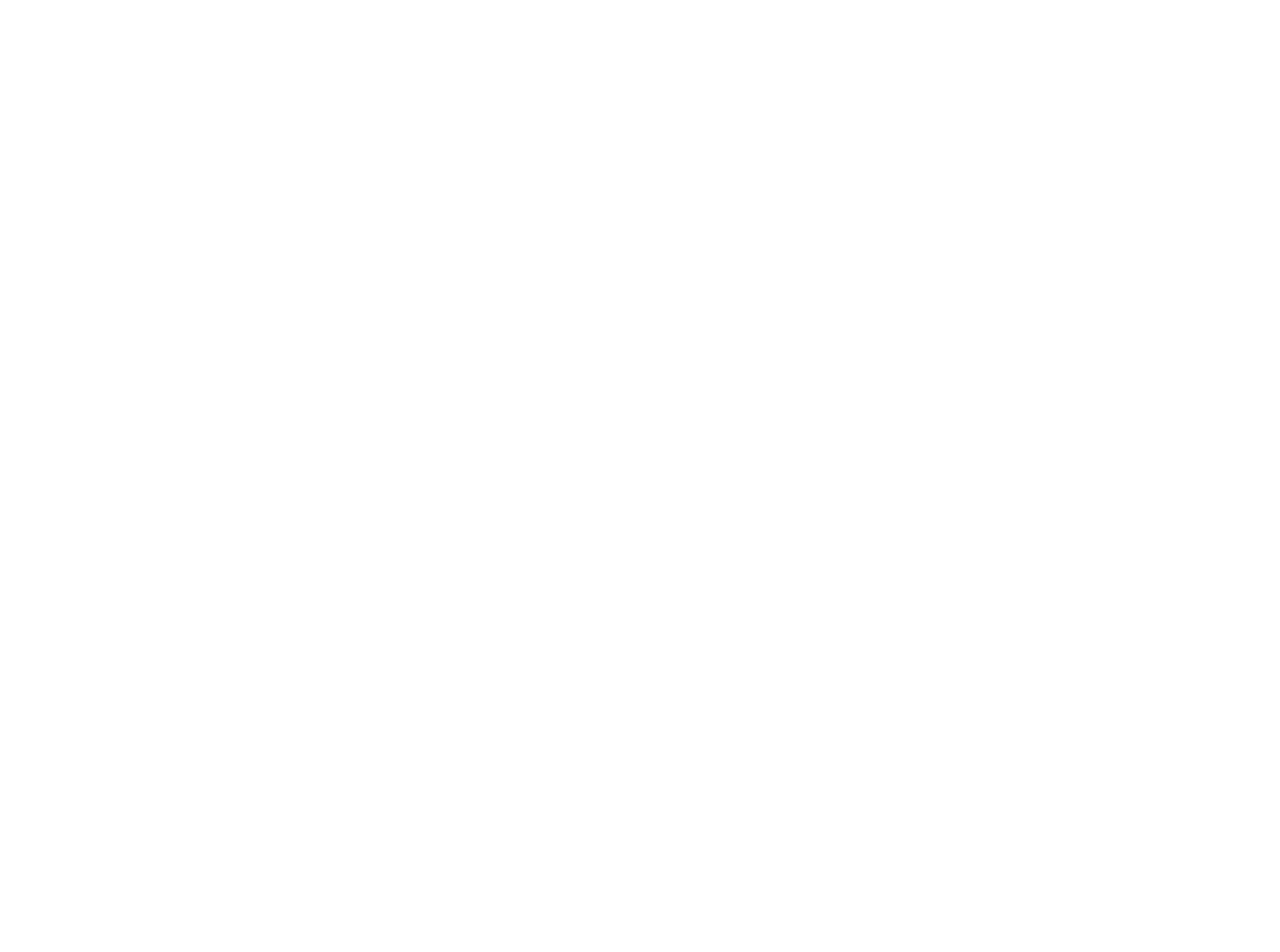
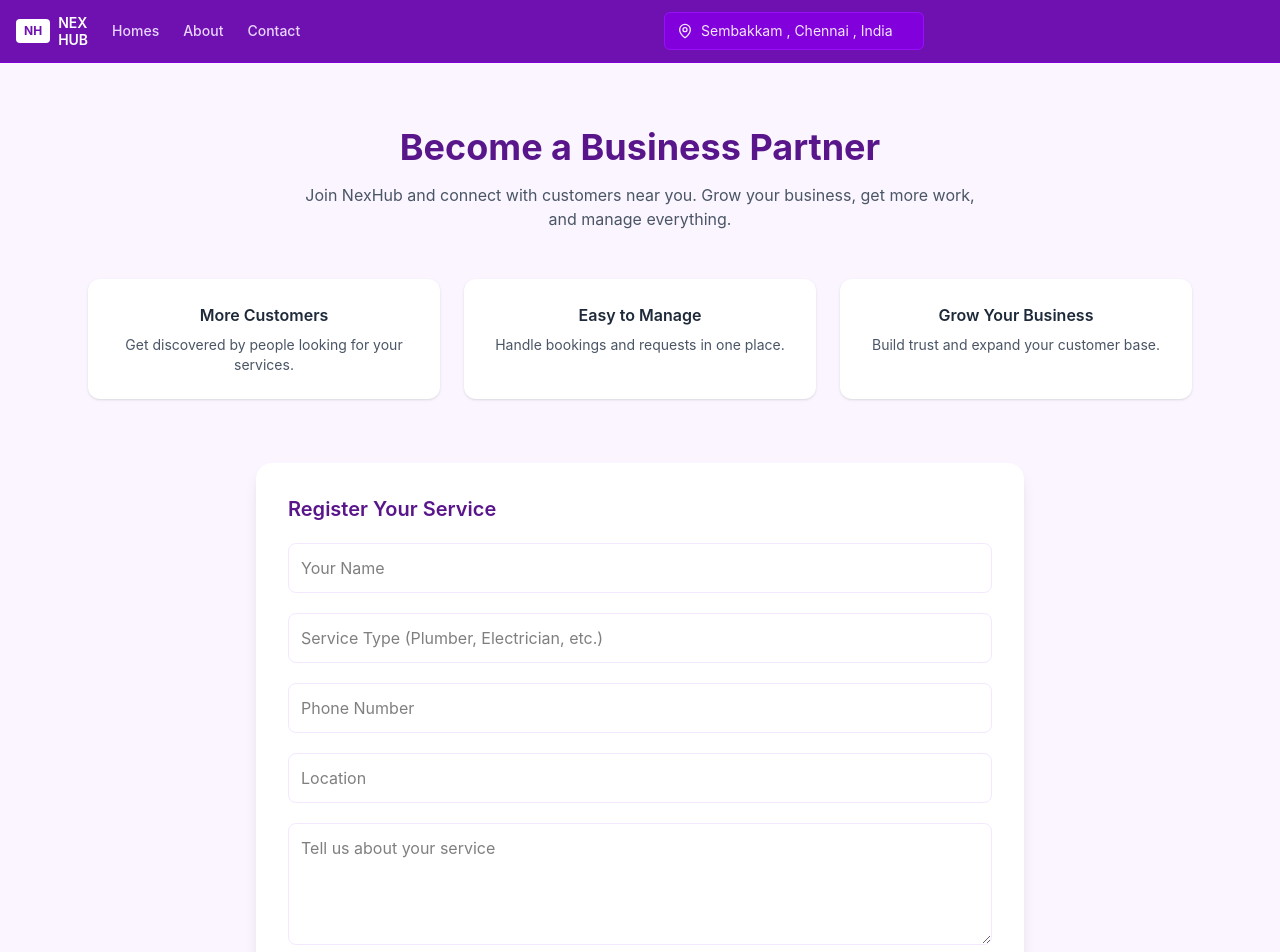
Before and after one commit to Mukunthan-A-R/nexhub, a React (Vite) app: page /Partner in a window 1280 px wide. Before the commit this address had no page. Shown: the top 952 px of the page. Before the commit the page ends 800 px from the top, so only its background shows below. Built offline with nearby package versions, Linux system fonts and the light colour scheme.

Commit message:
partner form page

```diff
--- a/src/App.jsx
+++ b/src/App.jsx
@@ -11,6 +11,7 @@
 import BikeMechanic from "./pages/BikeMechanic";
 import Cleaner from "./pages/Cleaner";
 import AcService from "./pages/AcService";
+import Partner from "./pages/Partner";
 
 const App = () => {
   return (
@@ -26,6 +27,7 @@
 
       <Route path="/about" element={<About />} />
       <Route path="/contact" element={<Contact />} />
+      <Route path="/Partner" element={<Partner />} />
     </Routes>
   );
 };
--- /dev/null
+++ b/src/components/PartnerForm.jsx
@@ -0,0 +1,145 @@
+import React, { useState } from "react";
+
+const PartnerForm = () => {
+  const [formData, setFormData] = useState({
+    name: "",
+    service: "",
+    phone: "",
+    location: "",
+    description: "",
+  });
+
+  const [errors, setErrors] = useState({});
+
+  // Handle input change
+  const handleChange = (e) => {
+    setFormData({
+      ...formData,
+      [e.target.name]: e.target.value,
+    });
+  };
+
+  // Basic validation
+  const validate = () => {
+    const newErrors = {};
+
+    if (!formData.name.trim()) newErrors.name = "Name is required";
+    if (!formData.service.trim()) newErrors.service = "Service is required";
+    if (!formData.phone.trim()) {
+      newErrors.phone = "Phone number is required";
+    } else if (!/^[0-9]{10}$/.test(formData.phone)) {
+      newErrors.phone = "Enter a valid 10-digit phone number";
+    }
+    if (!formData.location.trim()) newErrors.location = "Location is required";
+
+    return newErrors;
+  };
+
+  // Handle submit
+  const handleSubmit = (e) => {
+    e.preventDefault();
+
+    const validationErrors = validate();
+    setErrors(validationErrors);
+
+    if (Object.keys(validationErrors).length === 0) {
+      console.log("Form Data:", formData);
+
+      // reset form
+      setFormData({
+        name: "",
+        service: "",
+        phone: "",
+        location: "",
+        description: "",
+      });
+    }
+  };
+
+  return (
+    <div>
+      <form
+        onSubmit={handleSubmit}
+        className="mt-16 max-w-3xl mx-auto bg-white rounded-2xl shadow-lg p-8 space-y-5"
+      >
+        <h2 className="text-xl font-semibold text-purple-900">
+          Register Your Service
+        </h2>
+
+        <div>
+          <input
+            type="text"
+            name="name"
+            value={formData.name}
+            onChange={handleChange}
+            placeholder="Your Name"
+            className="w-full border border-purple-100 rounded-lg p-3 focus:ring-2 focus:ring-purple-300 outline-none"
+          />
+          {errors.name && (
+            <p className="text-red-500 text-sm mt-1">{errors.name}</p>
+          )}
+        </div>
+
+        <div>
+          <input
+            type="text"
+            name="service"
+            value={formData.service}
+            onChange={handleChange}
+            placeholder="Service Type (Plumber, Electrician, etc.)"
+            className="w-full border border-purple-100 rounded-lg p-3 focus:ring-2 focus:ring-purple-300 outline-none"
+          />
+          {errors.service && (
+            <p className="text-red-500 text-sm mt-1">{errors.service}</p>
+          )}
+        </div>
+
+        <div>
+          <input
+            type="text"
+            name="phone"
+            value={formData.phone}
+            onChange={handleChange}
+            placeholder="Phone Number"
+            className="w-full border border-purple-100 rounded-lg p-3 focus:ring-2 focus:ring-purple-300 outline-none"
+          />
+          {errors.phone && (
+            <p className="text-red-500 text-sm mt-1">{errors.phone}</p>
+          )}
+        </div>
+
+        <div>
+          <input
+            type="text"
+            name="location"
+            value={formData.location}
+            onChange={handleChange}
+            placeholder="Location"
+            className="w-full border border-purple-100 rounded-lg p-3 focus:ring-2 focus:ring-purple-300 outline-none"
+          />
+          {errors.location && (
+            <p className="text-red-500 text-sm mt-1">{errors.location}</p>
+          )}
+        </div>
+
+        <textarea
+          name="description"
+          value={formData.description}
+          onChange={handleChange}
+          rows="4"
+          placeholder="Tell us about your service"
+          className="w-full border border-purple-100 rounded-lg p-3 focus:ring-2 focus:ring-purple-300 outline-none"
+        />
+
+        <button
+          type="submit"
+          className="w-full bg-purple-700 text-white py-3 rounded-lg hover:bg-purple-800 transition"
+        >
+          Submit Details
+        </button>
+      </form>
+    </div>
+  );
+};
+
+export default PartnerForm;
--- /dev/null
+++ b/src/pages/Partner.jsx
@@ -0,0 +1,57 @@
+import Navbar from "../components/Navbar";
+import Footer from "../components/Footer";
+import PartnerForm from "../components/PartnerForm";
+
+export default function Partner() {
+  return (
+    <div className="bg-purple-50 min-h-screen">
+      <Navbar />
+
+      <div className="max-w-6xl mx-auto px-6 py-16">
+        {/* HERO */}
+        <div className="text-center max-w-2xl mx-auto">
+          <h1 className="text-3xl md:text-4xl font-bold text-purple-900">
+            Become a Business Partner
+          </h1>
+
+          <p className="text-gray-600 mt-4">
+            Join NexHub and connect with customers near you. Grow your business,
+            get more work, and manage everything.
+          </p>
+        </div>
+
+        {/* BENEFITS */}
+        <div className="mt-12 grid md:grid-cols-3 gap-6">
+          <div className="bg-white p-6 rounded-xl shadow-sm text-center">
+            <h3 className="font-semibold text-gray-800">More Customers</h3>
+            <p className="text-gray-600 text-sm mt-2">
+              Get discovered by people looking for your services.
+            </p>
+          </div>
+
+          <div className="bg-white p-6 rounded-xl shadow-sm text-center">
+            <h3 className="font-semibold text-gray-800">Easy to Manage</h3>
+            <p className="text-gray-600 text-sm mt-2">
+              Handle bookings and requests in one place.
+            </p>
+          </div>
+
+          <div className="bg-white p-6 rounded-xl shadow-sm text-center">
+            <h3 className="font-semibold text-gray-800">Grow Your Business</h3>
+            <p className="text-gray-600 text-sm mt-2">
+              Build trust and expand your customer base.
+            </p>
+          </div>
+        </div>
+
+        <PartnerForm></PartnerForm>
+        {/* TRUST LINE */}
+        <p className="text-center text-gray-500 text-sm mt-6">
+          We will review your details and contact you shortly.
+        </p>
+      </div>
+
+      <Footer />
+    </div>
+  );
+}
```
